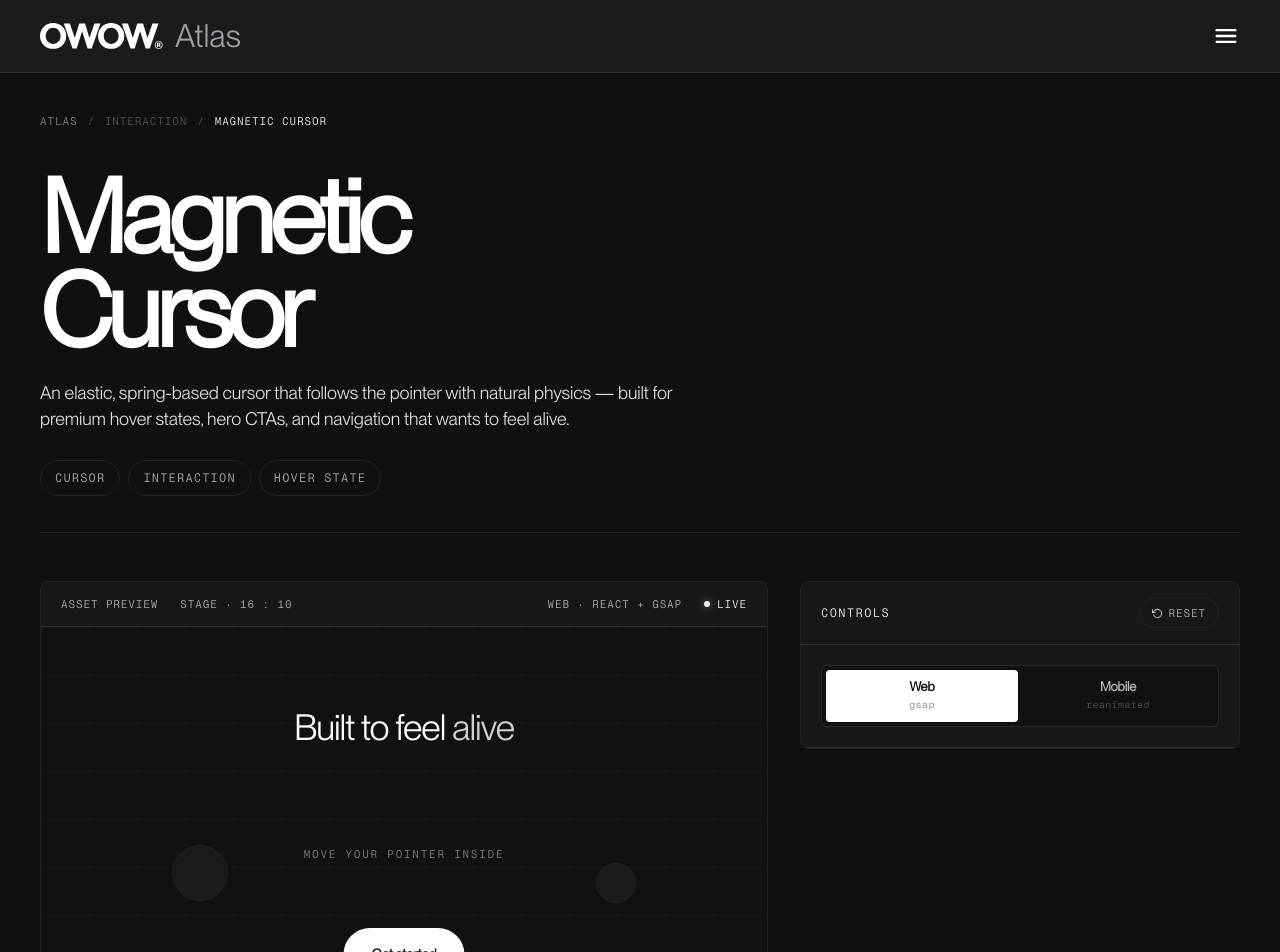
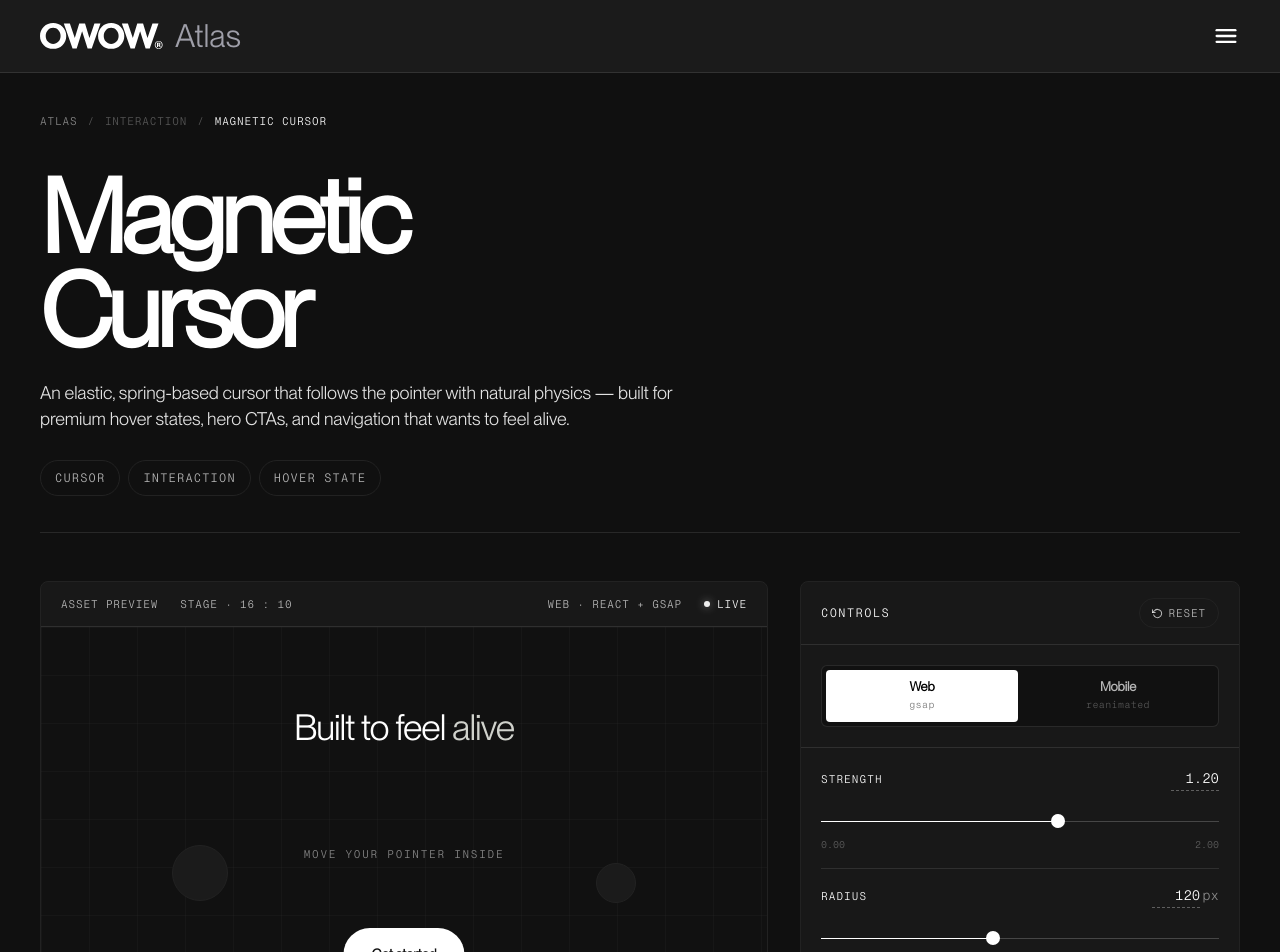
Before and after one commit to electromalina/owow-animation, a Next.js app: page /library/magnetic-cursor in a window 1280 px wide. Shown: the top 952 px of the page. Built offline with nearby package versions, Linux system fonts and the light colour scheme.

Commit message:
feat(controls): add parameter sliders with editable value inputs

```diff
--- a/src/components/ControlsSidebar.tsx
+++ b/src/components/ControlsSidebar.tsx
@@ -84,6 +84,111 @@ function PlatformToggle({
   );
 }
 
+// ─── Slider row ──────────────────────────────────────────────────────────────
+
+function SliderRow({
+  param: p,
+  value,
+  isFirst,
+  onParamChange,
+}: {
+  param: AnimationParam;
+  value: number;
+  isFirst: boolean;
+  onParamChange: (key: string, value: number) => void;
+}) {
+  // The text input has its own local string state so the user can type freely.
+  // here only push a number to the parent when we get a valid, in-range value.
+  const [inputVal, setInputVal] = useState(() => value.toFixed(p.decimals));
+  const [focused, setFocused] = useState(false);
+
+  // Keep the text input in sync when the value changes externally (like reset)
+  useEffect(() => {
+    setInputVal(value.toFixed(p.decimals));
+  }, [value, p.decimals]);
+
+  function handleRangeChange(e: React.ChangeEvent<HTMLInputElement>) {
+    const v = parseFloat(e.target.value);
+    setInputVal(v.toFixed(p.decimals));
+    onParamChange(p.key, v);
+  }
+
+  function handleTextChange(e: React.ChangeEvent<HTMLInputElement>) {
+    setInputVal(e.target.value);
+    const v = parseFloat(e.target.value);
+    if (!isNaN(v)) {
+      // clamp so user can't type a value outside the allowed range
+      onParamChange(p.key, Math.max(p.min, Math.min(p.max, v)));
+    }
+  }
+
+  function handleBlur() {
+    // snap the displayed text back to the formatted number on blur
+    setInputVal(value.toFixed(p.decimals));
+    setFocused(false);
+  }
+
+  // percentage filled — used to draw the white "filled" part of the track
+  const pct = ((value - p.min) / (p.max - p.min)) * 100;
+
+  return (
+    <div className={!isFirst ? "mt-4 border-t border-white/10 pt-4" : ""}>
+
+      {/* Label on the left, editable value on the right */}
+      <div className="mb-3.5 flex items-baseline justify-between">
+        <span className="font-[family-name:var(--font-mono)] text-[11px] uppercase tracking-[0.10em] text-white">
+          {p.label}
+        </span>
+        <span className="flex items-baseline gap-0.5">
+          <input
+            type="text"
+            inputMode="decimal"
+            value={inputVal}
+            onChange={handleTextChange}
+            onFocus={() => setFocused(true)}
+            onBlur={handleBlur}
+            onKeyDown={(e) => e.key === "Enter" && e.currentTarget.blur()}
+            className="w-12 bg-transparent pb-px text-right font-[family-name:var(--font-mono)] text-[14px] font-medium text-white outline-none transition-colors"
+            style={{
+              borderBottom: `1px ${focused ? "solid" : "dashed"} ${
+                focused ? "rgba(255,255,255,1)" : "rgba(255,255,255,0.30)"
+              }`,
+            }}
+          />
+          {p.unit && (
+            <span className="font-[family-name:var(--font-mono)] text-[14px] font-medium text-white/50">
+              {p.unit}
+            </span>
+          )}
+        </span>
+      </div>
+
+      {/* Range slider — appearance-none lets us style the thumb via Tailwind */}
+      <input
+        type="range"
+        min={p.min}
+        max={p.max}
+        step={p.step}
+        value={value}
+        onChange={handleRangeChange}
+        className="w-full cursor-pointer appearance-none outline-none [&::-webkit-slider-thumb]:h-3.5 [&::-webkit-slider-thumb]:w-3.5 [&::-webkit-slider-thumb]:cursor-pointer [&::-webkit-slider-thumb]:rounded-full [&::-webkit-slider-thumb]:bg-white [&::-webkit-slider-thumb]:appearance-none [&::-moz-range-thumb]:h-3.5 [&::-moz-range-thumb]:w-3.5 [&::-moz-range-thumb]:cursor-pointer [&::-moz-range-thumb]:rounded-full [&::-moz-range-thumb]:border-0 [&::-moz-range-thumb]:bg-white"
+        style={{
+          height: "1px",
+          // white fill up to the thumb, dim track after — computed from current value
+          background: `linear-gradient(to right, #fff ${pct}%, rgba(255,255,255,0.20) ${pct}%)`,
+        }}
+      />
+
+      {/* Min / max hints */}
+      <div className="mt-2 flex justify-between font-[family-name:var(--font-mono)] text-[10px] text-white/30">
+        <span>{p.decimals > 0 ? p.min.toFixed(p.decimals) : p.min}{p.unit}</span>
+        <span>{p.decimals > 0 ? p.max.toFixed(p.decimals) : p.max}{p.unit}</span>
+      </div>
+
+    </div>
+  );
+}
+
 // ─── Main component ───────────────────────────────────────────────────────────
 
 export function ControlsSidebar({
@@ -95,16 +200,12 @@ export function ControlsSidebar({
 }: ControlsSidebarProps) {
   return (
     <aside className="self-start xl:sticky xl:top-[92px]">
-      {/*
-        max-h caps the panel so it never overflows the screen.
-        The 108px = 72px header + ~36px breathing room from the sticky offset.
-      */}
       <div
         className="flex flex-col overflow-hidden rounded-lg border border-[#222] bg-[#181818]"
         style={{ maxHeight: "calc(100vh - 108px)" }}
       >
 
-        {/* ── Header: title + reset ── */}
+        {/*  Header: title + reset  */}
         <div className="flex items-center justify-between border-b border-white/10 px-5 py-4">
           <span className="font-[family-name:var(--font-mono)] text-[12px] uppercase tracking-[0.12em] text-white">
             Controls
@@ -128,6 +229,26 @@ export function ControlsSidebar({
           />
         </div>
 
+        {/* Scrollable area: sliders + code block  */}
+        <div
+          className="flex-1 overflow-y-auto"
+          style={{ scrollbarWidth: "thin", scrollbarColor: "rgba(255,255,255,0.12) transparent" }}
+        >
+          {animation.params.length > 0 && (
+            <div className="p-5">
+              {animation.params.map((p, i) => (
+                <SliderRow
+                  key={p.key}
+                  param={p}
+                  value={state.params[p.key] ?? p.defaultValue}
+                  isFirst={i === 0}
+                  onParamChange={onParamChange}
+                />
+              ))}
+            </div>
+          )}
+        </div>
+
       </div>
     </aside>
   );
```
